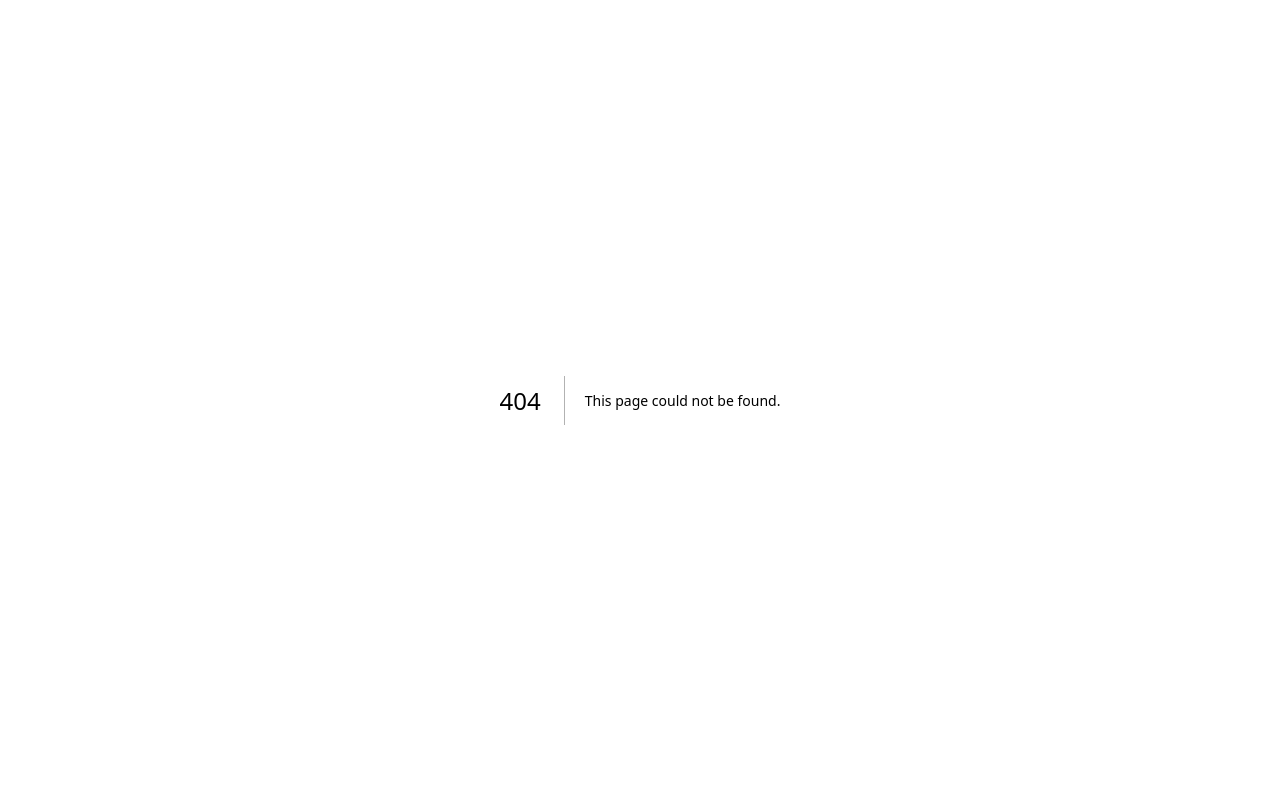
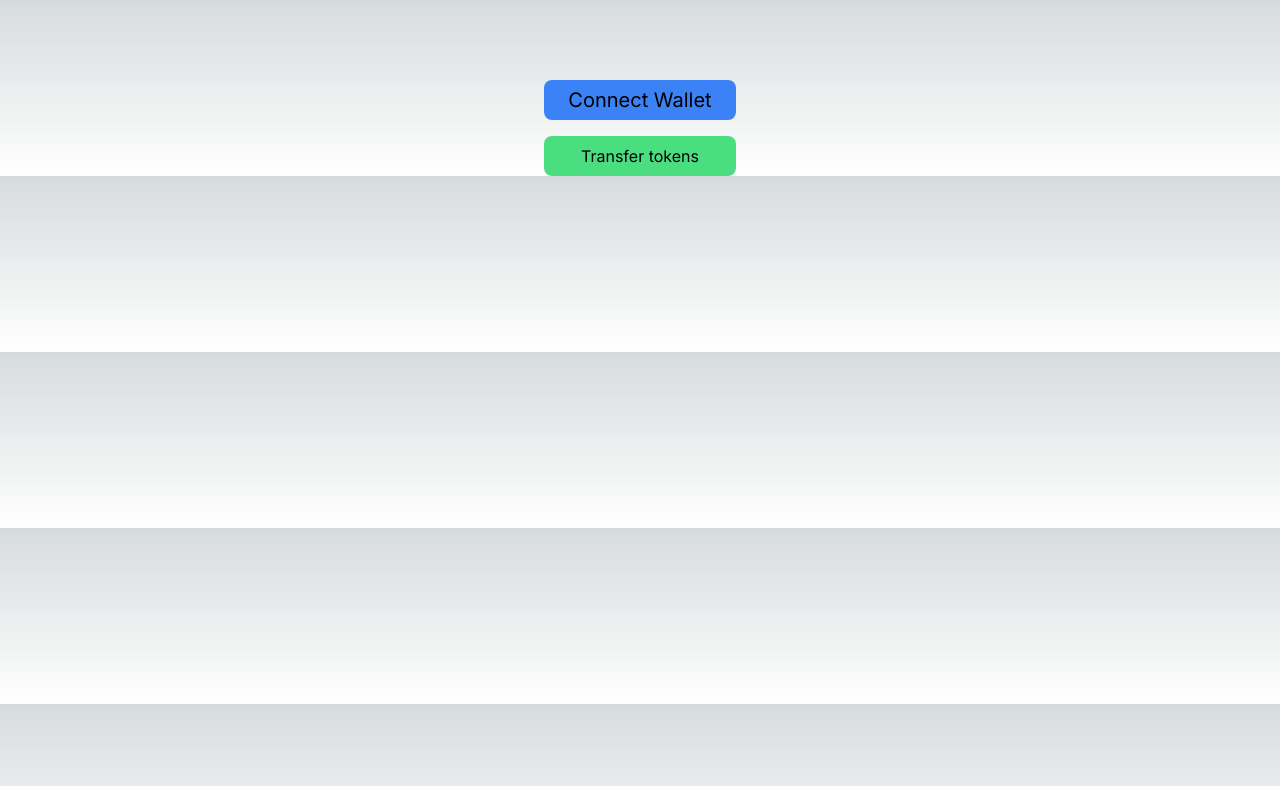
Before and after one commit to VaibhavArora19/axelar-hackathon, a Next.js app: page /send in a window 1280 px wide. Before the commit this address had no page. Shown: the top 786 px of the page. Built offline with nearby package versions, Linux system fonts and the light colour scheme.

Commit message:
added send page

```diff
--- /dev/null
+++ b/app/send/page.tsx
@@ -0,0 +1,38 @@
+"use client";
+
+import { useState } from "react";
+
+export default function Page() {
+  const [isConnected, setIsConnected] = useState(false);
+
+  const connectWalletHandler = async () => {
+    //@ts-ignore
+    const account = await window.ethereum.request({
+      method: "eth_requestAccounts",
+    });
+
+    //@ts-ignore
+    const chainId = await window?.ethereum.request({ method: "eth_chainId" });
+
+    setIsConnected(true);
+  };
+
+  const transferTokensHandler = () => {};
+
+  return (
+    <div className="flex justify-center flex-col mt-20">
+      <button
+        onClick={connectWalletHandler}
+        className="w-48 rounded-lg h-10 m-auto bg-blue-500 text-xl"
+      >
+        {isConnected ? "Wallet connected" : "Connect Wallet"}
+      </button>
+      <button
+        className="bg-green-400 w-48 h-10 m-auto rounded-lg mt-4"
+        onClick={transferTokensHandler}
+      >
+        Transfer tokens
+      </button>
+    </div>
+  );
+}
```
